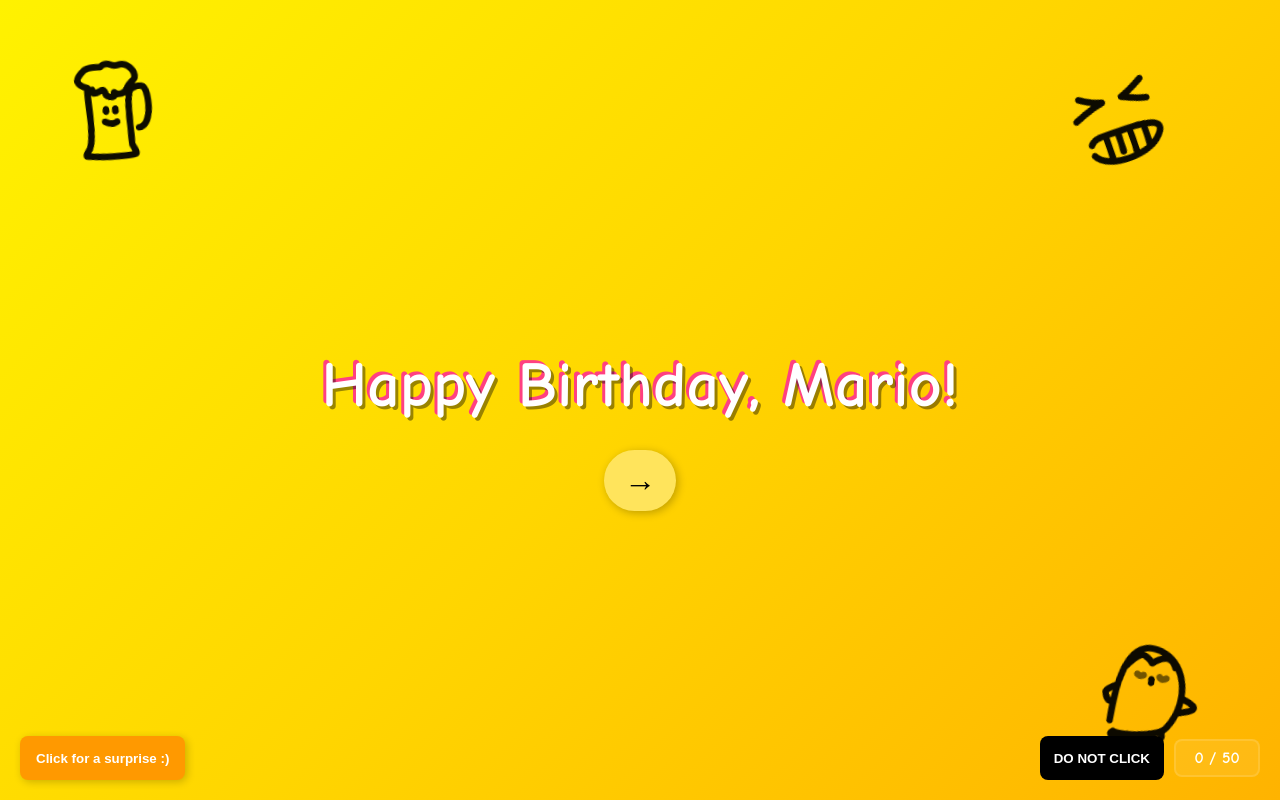
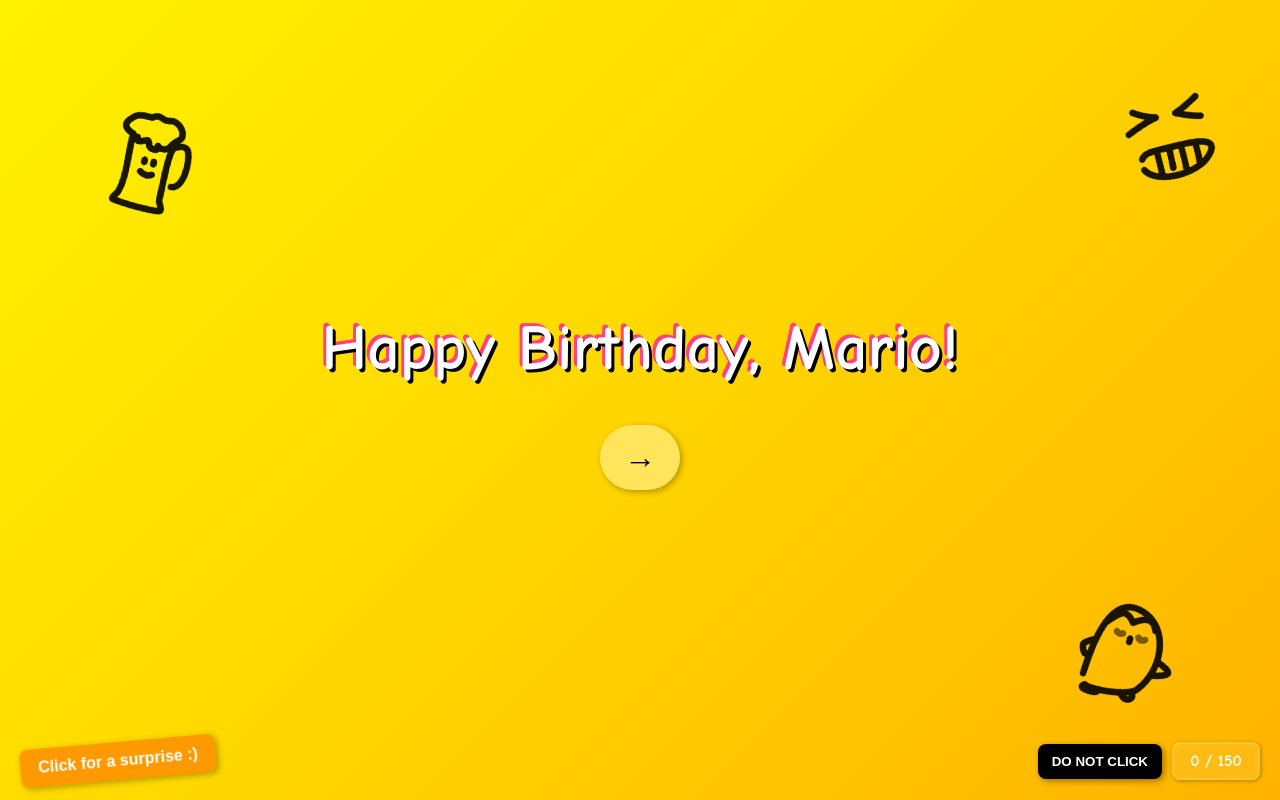
Before and after one commit to c-gabriel1/-, a plain HTML site: page index.html in a window 1280 px wide. Drawn offline with Linux system fonts and the light colour scheme.

Commit message:
Update index.html

```diff
--- a/index.html
+++ b/index.html
@@ -1,209 +1,159 @@
-<!doctype html>
-<html lang="ro">
+<!DOCTYPE html>
+<html lang="en">
 <head>
   <meta charset="utf-8" />
-<meta name="viewport" content="width=device-width,initial-scale=1" />
+  <meta name="viewport" content="width=device-width, initial-scale=1" />
   <title>Happy Birthday</title>
-
+  <link rel="preload" as="image" href="meme.png">
   <style>
-  :root{
-    --bg1:#FFF200; --bg2:#FFD600; --bg3:#FFB300; --accent:#FF4081;
-    --text:#ffffff; --shadow:#00000066;
+    html, body {
+      height: 100%;
+      margin: 0;
+      font-family: "Comic Sans MS", "Comic Neue", cursive, sans-serif;
+      background: linear-gradient(135deg, #FFF200 0%, #FFD600 50%, #FFB300 100%);
+      background-attachment: fixed;
+      overflow: hidden;
     }
 
-  html,body{
-    height:100%;
-    margin:0;
-    padding:0;
-    box-sizing:border-box;
-    overflow-x:hidden;
-    font-family:"Comic Sans MS","Comic Neue",cursive,system-ui;
-    background:linear-gradient(135deg,var(--bg1) 0%,var(--bg2) 50%,var(--bg3) 100%);
+    .doodle { position: absolute; width: 120px; height: auto; opacity: 0.9; }
+    .doodle1 { top: 100px; left: 90px; transform: rotate(10deg); }
+    .doodle2 { bottom: 90px; right: 100px; transform: rotate(20deg); }
+    .doodle3 { top: 80px; right: 50px; transform: rotate(-15deg); }
+
+    .title-container {
+      display: flex; flex-direction: column; justify-content: center; align-items: center;
+      height: 100vh; text-align: center;
     }
 
-  .title-container{
-    min-height:100dvh;
-    display:flex;
-    flex-direction:column;
-    justify-content:center;
-    align-items:center;
-    padding:4vh 4vw;
-    text-align:center;
+    .title {
+      font-size: 4rem; color: #fff;
+      text-shadow: 3px 3px 0 #000, -3px -3px 0 #FF4081; margin: 0;
+      word-break: break-word;
     }
 
-  .title{
-    margin:0;
-    color:var(--text);
-    text-shadow:3px 3px 0 var(--shadow), -3px -3px 0 var(--accent);
-    font-size:clamp(1.6rem,6.5vw,4rem);
-    line-height:1.02;
-    word-break:break-word;
-    padding:0 1rem;
+    .arrow-btn {
+      margin-top: 40px; font-size: 2rem; padding: 14px 24px;
+      background-color: #ffe45c; border: none; border-radius: 50px; cursor: pointer;
+      color: #000; box-shadow: 2px 2px 6px rgba(0,0,0,0.3);
+      transition: transform 0.2s ease, background-color 0.2s ease;
+    }
+    .arrow-btn:hover { background-color: #ff9100; transform: scale(1.05); }
+
+    .surprise-btn {
+      position: fixed; bottom: 20px; left: 20px; padding: 10px 18px;
+      font-size: 1rem; font-weight: bold; background-color: #ff9900; color: white;
+      border: none; border-radius: 8px; cursor: pointer; box-shadow: 2px 2px 6px rgba(0,0,0,0.3);
+      transform: rotate(-5deg);
+    }
+    .surprise-btn:hover { background-color: #ffa600; transform: scale(1.05); }
+
+    /* DO NOT CLICK button + counter (bottom-right) */
+    .do-not-click-wrapper {
+      position: fixed;
+      bottom: 20px;
+      right: 20px;
+      display: flex;
+      align-items: center;
+      gap: 10px;
+      z-index: 10000;
+      user-select: none;
     }
 
-  .doodle{
-    position:absolute;
-    width:clamp(64px,18vw,120px);
-    height:auto;
-    opacity:0.95;
-    pointer-events:none;
+    .do-not-click-btn {
+      background: #000;
+      color: #fff;
+      border: none;
+      padding: 10px 14px;
+      border-radius: 8px;
+      font-weight: bold;
+      cursor: pointer;
+      box-shadow: 2px 2px 6px rgba(0,0,0,0.4);
+      transition: transform 0.12s ease;
     }
-  .doodle1{ top:6vh; left:4vw; transform:rotate(-8deg); }
-  .doodle2{ bottom:6vh; right:6vw; transform:rotate(12deg); }
-  .doodle3{ top:8vh; right:8vw; transform:rotate(-20deg); }
+    .do-not-click-btn:active { transform: scale(0.98); }
 
-  .arrow-btn{
-    margin-top:clamp(16px,4vh,40px);
-    font-size:clamp(1rem,4vw,2rem);
-    padding:12px 20px;
-    border-radius:50px;
-    border:none;
-    background:#ffe45c;
-    color:#000;
-    box-shadow:2px 2px 8px rgba(0,0,0,0.25);
-    cursor:pointer;
-    min-height:44px;
-  }
-  .arrow-btn:active{ transform:scale(.98); }
-
-  .surprise-btn{
-    position:fixed;
-    bottom:20px;
-    left:20px;
-    padding:10px 16px;
-    border-radius:8px;
-    border:none;
-    background:#ff9900;
-    color:#fff;
-    font-weight:700;
-    box-shadow:2px 2px 8px rgba(0,0,0,0.2);
-    cursor:pointer;
-    z-index:9000;
-    min-height:44px;
+    .counter-bubble {
+      min-width: 64px;
+      padding: 8px 10px;
+      background: rgba(255,255,255,0.08);
+      color: #fff;
+      border-radius: 8px;
+      text-align: center;
+      font-weight: bold;
+      border: 2px solid rgba(255,255,255,0.12);
+      box-shadow: 1px 1px 4px rgba(0,0,0,0.3);
     }
 
-  .do-not-click-wrapper{
-    position:fixed;
-    bottom:20px;
-    right:20px;
-    display:flex;
-    gap:10px;
-    align-items:center;
-    z-index:10000;
-    user-select:none;
+    /* fullscreen reveal video */
+    #special-video {
+      display: none;
+      position: fixed;
+      inset: 0;
+      width: 100%;
+      height: 100%;
+      object-fit: cover;
+      z-index: 9999;
+      background: black;
     }
-  .do-not-click-btn{
-    background:#000;
-    color:#fff;
-    border:none;
-    padding:10px 14px;
-    border-radius:8px;
-    font-weight:800;
-    cursor:pointer;
-    min-height:44px;
-  }
-  .counter-bubble{
-    min-width:62px;
-    padding:8px 10px;
-    background:rgba(255,255,255,0.08);
-    color:#fff;
-    border-radius:8px;
-    text-align:center;
-    font-weight:700;
-    border:2px solid rgba(255,255,255,0.12);
-  }
-
-  #special-video{
-    display:none;
-    position:fixed;
-    inset:0;
-    width:100%;
-    height:100%;
-    object-fit:cover;
-    z-index:100000;
-    background:#000;
-  }
-
-  #meme{
-    display:none;
-    position:fixed;
-    inset:0;
-    width:100%;
-    height:100%;
-    object-fit:cover;
-    z-index:99999;
-  }
-
-  @media (max-width:600px){
-    .doodle{ opacity:0.88; }
-    .title-container{ padding-top:8vh; padding-bottom:8vh; }
-    .do-not-click-wrapper{ right:6vw; bottom:14px; }
-    .surprise-btn{ left:12px; bottom:12px; padding:10px 12px; }
-    .arrow-btn{ padding:10px 16px; }
-  }
-
   </style>
 </head>
 <body>
+  <!-- doodles -->
+  <img src="doodle1.png" alt="doodle" class="doodle doodle1">
+  <img src="doodle2.png" alt="doodle" class="doodle doodle2">
+  <img src="doodle3.png" alt="doodle" class="doodle doodle3">
 
-  <img src="doodle1.png" alt="" class="doodle doodle1">
-  <img src="doodle2.png" alt="" class="doodle doodle2">
-  <img src="doodle3.png" alt="" class="doodle doodle3">
-
+  <!-- original surprise -->
   <button class="surprise-btn" onclick="triggerJumpscare()">Click for a surprise :)</button>
-
-  <img id="meme" src="meme.png" alt="">
-
-  <audio id="song" src="song.mp3" preload="auto"></audio>
+  <img id="meme" src="meme.png" alt="meme" style="display:none;">
   <audio id="whistle" src="whistle.mp3"></audio>
 
+  <!-- music -->
+  <audio id="song" src="song.mp3" preload="auto"></audio>
+
+  <!-- title area -->
   <div class="title-container">
     <h1 id="title" class="title">Happy Birthday, Mario!</h1>
     <button id="arrow" class="arrow-btn" onclick="startMessages()">→</button>
   </div>
 
+  <!-- DO NOT CLICK wrapper (bottom-right) with counter -->
   <div class="do-not-click-wrapper" aria-hidden="false">
     <button id="doNotClick" class="do-not-click-btn">DO NOT CLICK</button>
-    <div id="clickCounter" class="counter-bubble">0 / 50</div>
+    <div id="clickCounter" class="counter-bubble">0 / 150</div>
   </div>
 
+  <!-- fullscreen 5-second video (file: special.mp4) -->
   <video id="special-video" src="special.mp4" playsinline webkit-playsinline></video>
 
   <script>
-  const MAX_CLICKS = 50;
-  const doBtn = document.getElementById('doNotClick');
-  const counterEl = document.getElementById('clickCounter');
-  const specialVideo = document.getElementById('special-video');
-  const song = document.getElementById('song');
+    // ---------- jumpscare ----------
+    function triggerJumpscare() {
+      const meme = document.getElementById('meme');
       const whistle = document.getElementById('whistle');
-  const meme = document.getElementById('meme');
+      meme.style.display = 'block';
+      whistle.currentTime = 0;
+      whistle.play().catch(() => {});
+      setTimeout(() => { meme.style.display = 'none'; }, 4400);
+    }
 
-  let clicks = 0;
+    // ---------- typewriter ----------
     let typingInterval = null;
-  let revealTimeout = null;
-  let resetTimeout = null;
     const arrowBtn = document.getElementById('arrow');
 
-  function updateCounter(){ counterEl.textContent = `${clicks} / ${MAX_CLICKS}`; }
-  updateCounter();
-
-  function triggerJumpscare(){
-    meme.style.display = 'block';
-    whistle.currentTime = 0;
-    whistle.play().catch(()=>{ });
-    setTimeout(()=>{ meme.style.display = 'none'; }, 4400);
+    function typeWriter(text, element, speed = 1000) {
+      return new Promise((resolve) => {
+        if (typingInterval !== null) {
+          clearInterval(typingInterval);
+          typingInterval = null;
         }
-
-  function typeWriter(text, element, speed = 45){
-    if (typingInterval !== null){ clearInterval(typingInterval); typingInterval = null; }
-    return new Promise(resolve=>{
         element.textContent = '';
         let i = 0;
         if (arrowBtn) arrowBtn.disabled = true;
-      typingInterval = setInterval(()=>{
-        element.textContent += text.charAt(i) || '';
+        typingInterval = setInterval(() => {
+          element.textContent += text.charAt(i);
           i++;
-        if (i >= text.length){
+          if (i >= text.length) {
             clearInterval(typingInterval);
             typingInterval = null;
             if (arrowBtn) arrowBtn.disabled = false;
@@ -213,102 +163,146 @@
       });
     }
 
+    // ---------- messages ----------
     const messages = [
-    "...","?!?!","!!!","3 Octombrie!!!","3 Octombrie 2025!!!","ZIUA TA!!!",
-    "Azi faci 18 ani!!!","Ești major!!!","Poți să bei legal!!!",
+      "...", "?!?!", "!!!", "3 Octombrie!!!", "3 Octombrie 2025!!!", "ZIUA TA!!!",
+      "Azi faci 18 ani!!!", "Ești major!!!", "Poți să bei legal!!!",
       "Nu că te prea interesa pe tine înainte dacă era legal sau nu...",
-    "Dar acum poți să bei legal!!!","Și ce o să bem!??",
-    "Whisky, gin, rom, tequila, vodka, bere, vin...","Orice vrei tu!!!","A, da...",
+      "Dar acum poți să bei legal!!!", "Și ce o să bem!??",
+      "Whisky, gin, rom, tequila, vodka, bere, vin...", "Orice vrei tu!!!", "A, da...",
       "Parcă trebuia să spun ceva și de sănătate și de fericire...",
       "Îți doresc multă sănătate, fericire, împliniri, iubire, noroc...",
-    "Și mai multă băutură!!!","Dar să nu exagerezi...","Anul ăsta ai bacul...",
+      "Și mai multă băutură!!!", "Dar să nu exagerezi...", "Anul ăsta ai bacul...",
       "Cum crezi că o să devii Chipsar Șef dacă nu iei bacul?",
-    "Sau Traducător Oficial Româno-Țigănește pentru UE","Sau Seducător de capre",
-    "Sau Specialist Șef în relocarea țiganilor","Sau Vânător de țigani",
+      "Sau Traducător Oficial Româno-Țigănește pentru UE", "Sau Seducător de capre",
+      "Sau Specialist Șef în relocarea țiganilor", "Sau Vânător de țigani",
       "Sau Îmblânzitor de urși (Pensionat din motive medicale)",
       "Sau Specialist în numărat țigani la graniță",
       "Sau al 4-lea poet antisemit din România",
       "Sau Consultant în fugărit țigani din sat",
       "Sau Îmblânzitor de țigani(pensionat tot din motive medicale)",
-    "Cel mai rău caz, ajungi șofer de tir...","Glumesc, glumesc...","Sau poate nu...",
-    "Oricum, destule vorbe...","Să te bucuri de ziua ta!!!"
+      "Cel mai rău caz, ajungi șofer de tir...", "Glumesc, glumesc...", "Sau poate nu...",
+      "Oricum, destule vorbe...", "Să te bucuri de ziua ta!!!"
     ];
 
     let currentIndex = 0;
 
-  async function startMessages(){
+    async function startMessages() {
       const title = document.getElementById('title');
+      const song = document.getElementById('song');
       await typeWriter(messages[currentIndex], title, 40);
       currentIndex++;
       song.currentTime = 0;
-    song.play().catch(()=>{ });
-    arrowBtn.onclick = nextMessage;
+      const playPromise = song.play();
+      if (playPromise !== undefined) playPromise.catch(() => {});
+      if (arrowBtn) arrowBtn.onclick = nextMessage;
     }
 
-  async function nextMessage(){
+    async function nextMessage() {
       const title = document.getElementById('title');
-    if (currentIndex < messages.length){
+      const song = document.getElementById('song');
+
+      if (currentIndex < messages.length) {
         await typeWriter(messages[currentIndex], title, 40);
         currentIndex++;
       } else {
         await typeWriter("La mulți ani, Mario!!! 🎉🥳🍻", title, 40);
         if (arrowBtn) arrowBtn.style.display = 'none';
-      const fadeOut = setInterval(()=>{
-        if (!song) return clearInterval(fadeOut);
-        if (song.volume > 0.05) song.volume = Math.max(0, song.volume - 0.05);
-        else { song.volume = 1; song.pause(); song.currentTime = 0; clearInterval(fadeOut); }
-      }, 120);
+        const fadeOutInterval = setInterval(() => {
+          if (song.volume > 0.05) {
+            song.volume = Math.max(0, song.volume - 0.05);
+          } else {
+            song.volume = 0;
+            song.pause();
+            song.currentTime = 0;
+            clearInterval(fadeOutInterval);
+            song.volume = 1;
+          }
+        }, 100);
       }
     }
 
-  doBtn.addEventListener('click', () => {
+    // ---------- DO NOT CLICK logic (video reveal) ----------
+    const MAX_CLICKS = 150;
+    const doBtn = document.getElementById('doNotClick');
+    const counterEl = document.getElementById('clickCounter');
+    const specialVideo = document.getElementById('special-video');
+
+    let clicks = 0;
+    let revealTimeout = null;
+    let resetTimeout = null;
+
+    function updateCounter() {
+      counterEl.textContent = `${clicks} / ${MAX_CLICKS}`;
+    }
+
+    doBtn.addEventListener('click', async () => {
+      // If a reveal is currently happening, ignore clicks
       if (specialVideo.style.display === 'block') return;
+
       clicks = Math.min(clicks + 1, MAX_CLICKS);
       updateCounter();
-    doBtn.style.transform = 'scale(1.06)';
-    setTimeout(()=> doBtn.style.transform = '', 120);
 
-    if (clicks >= MAX_CLICKS) triggerVideoReveal();
+      // visual pulse
+      doBtn.style.transform = 'scale(1.05)';
+      setTimeout(() => { doBtn.style.transform = ''; }, 100);
+
+      if (clicks >= MAX_CLICKS) {
+        triggerVideoReveal();
+      }
     });
 
-  async function triggerVideoReveal(){
+    async function triggerVideoReveal() {
+      // disable button to avoid extra clicks
       doBtn.disabled = true;
+
+      // Show and play the video. Use user gesture (last click) to allow autoplay.
       specialVideo.style.display = 'block';
       specialVideo.currentTime = 0;
-    specialVideo.muted = false;
       specialVideo.volume = 1;
-
-    try { await specialVideo.play(); } catch(e){ specialVideo.muted = true; try{ specialVideo.play().catch(()=>{}); }catch{} }
-
-    revealTimeout = setTimeout(()=> endVideoReveal(), 5000);
-
-    specialVideo.onended = ()=> { if (revealTimeout) clearTimeout(revealTimeout); resetTimeout = setTimeout(()=> endVideoReveal(), 200); };
+      const playPromise = specialVideo.play();
+      if (playPromise !== undefined) {
+        try { await playPromise; } catch (e) { /* autoplay blocked fallback */ }
       }
 
-  function endVideoReveal(){
+      // Ensure the reveal lasts 5 seconds; if the video is shorter/longer, force hide after 5s
+      revealTimeout = setTimeout(() => {
+        endVideoReveal();
+      }, 5000);
+
+      // safety: if video ends earlier than 5s, still run endVideoReveal shortly after
+      specialVideo.onended = () => {
+        if (revealTimeout) clearTimeout(revealTimeout);
+        // short delay so 'ended' isn't abrupt
+        resetTimeout = setTimeout(() => endVideoReveal(), 200);
+      };
+    }
+
+    function endVideoReveal() {
+      // hide video and reset state
       specialVideo.pause();
       specialVideo.currentTime = 0;
       specialVideo.style.display = 'none';
-    specialVideo.onended = null;
 
+      // reset counter and re-enable button
       clicks = 0;
       updateCounter();
       doBtn.disabled = false;
 
-    if (revealTimeout){ clearTimeout(revealTimeout); revealTimeout = null; }
-    if (resetTimeout){ clearTimeout(resetTimeout); resetTimeout = null; }
+      // clear timeouts/handlers
+      if (revealTimeout) { clearTimeout(revealTimeout); revealTimeout = null; }
+      if (resetTimeout) { clearTimeout(resetTimeout); resetTimeout = null; }
+      specialVideo.onended = null;
     }
 
-  window.addEventListener('beforeunload', ()=>{
-    if (typingInterval) clearInterval(typingInterval);
+    // cleanup on unload
+    window.addEventListener('beforeunload', () => {
       if (revealTimeout) clearTimeout(revealTimeout);
       if (resetTimeout) clearTimeout(resetTimeout);
     });
 
-  specialVideo.addEventListener('loadedmetadata', ()=>{ specialVideo.style.objectFit = 'cover'; });
-
-  console.log("Responsive birthday page loaded. Tested for mobile-friendly sizing.");
+    // initialize counter display
+    updateCounter();
   </script>
-
 </body>
 </html>
```
Lines whose indentation alone changed are shown as unchanged.
